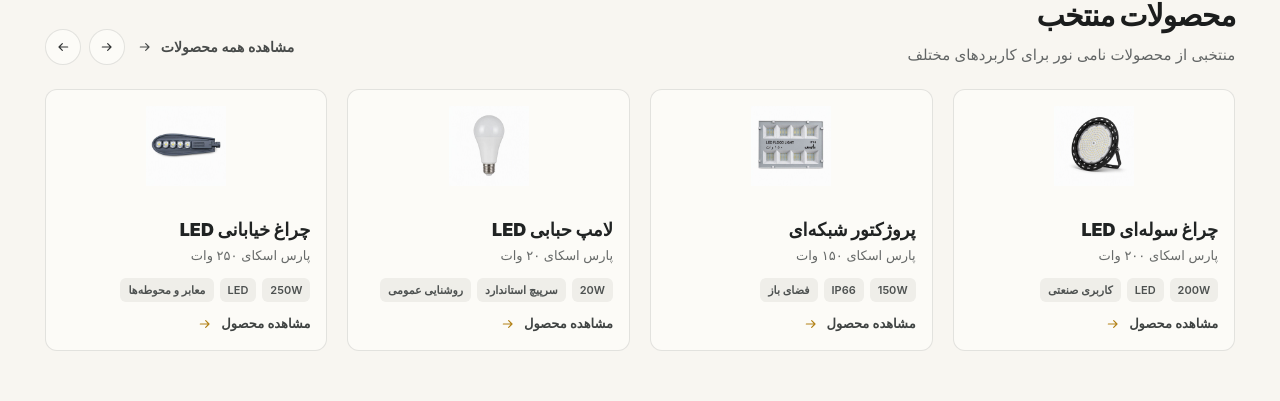
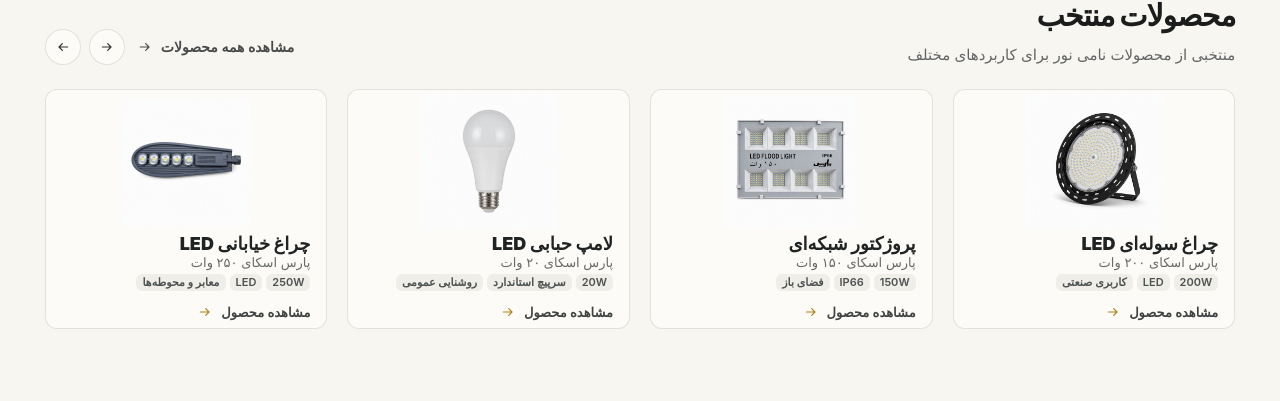
Before and after one commit to amin-soleimani1/nami-noor-website, a React (Vite) app: page / in a window 1280 px wide. Shown: the part 1423-1824 px from the top of the page. Built offline with nearby package versions, Linux system fonts and the light colour scheme.

Commit message:
fix: rebalance desktop featured product cards

```diff
--- a/src/components/FeaturedProducts.jsx
+++ b/src/components/FeaturedProducts.jsx
@@ -5,10 +5,10 @@
 import streetlightImage from '../assets/products/streetlight-250.jpg'
 
 const products = [
-  { image: highbayImage, alt: 'چراغ سوله‌ای LED پارس اسکای ۲۰۰ وات', title: 'چراغ سوله‌ای LED', model: 'پارس اسکای ۲۰۰ وات', specs: ['200W', 'LED', 'کاربری صنعتی'] },
-  { image: projectorImage, alt: 'پروژکتور شبکه‌ای پارس اسکای ۱۵۰ وات', title: 'پروژکتور شبکه‌ای', model: 'پارس اسکای ۱۵۰ وات', specs: ['150W', 'IP66', 'فضای باز'] },
-  { image: bulbImage, alt: 'لامپ حبابی LED پارس اسکای ۲۰ وات', title: 'لامپ حبابی LED', model: 'پارس اسکای ۲۰ وات', specs: ['20W', 'سرپیچ استاندارد', 'روشنایی عمومی'] },
-  { image: streetlightImage, alt: 'چراغ خیابانی LED پارس اسکای ۲۵۰ وات', title: 'چراغ خیابانی LED', model: 'پارس اسکای ۲۵۰ وات', specs: ['250W', 'LED', 'معابر و محوطه‌ها'] },
+  { image: highbayImage, alt: 'چراغ سوله‌ای LED پارس اسکای ۲۰۰ وات', title: 'چراغ سوله‌ای LED', model: 'پارس اسکای ۲۰۰ وات', specs: ['200W', 'LED', 'کاربری صنعتی'], desktopImageClass: 'lg:max-h-[8.5rem] lg:max-w-[96%]' },
+  { image: projectorImage, alt: 'پروژکتور شبکه‌ای پارس اسکای ۱۵۰ وات', title: 'پروژکتور شبکه‌ای', model: 'پارس اسکای ۱۵۰ وات', specs: ['150W', 'IP66', 'فضای باز'], desktopImageClass: 'lg:max-h-[8.25rem] lg:max-w-full' },
+  { image: bulbImage, alt: 'لامپ حبابی LED پارس اسکای ۲۰ وات', title: 'لامپ حبابی LED', model: 'پارس اسکای ۲۰ وات', specs: ['20W', 'سرپیچ استاندارد', 'روشنایی عمومی'], desktopImageClass: 'lg:max-h-[8.5rem] lg:max-w-[92%]' },
+  { image: streetlightImage, alt: 'چراغ خیابانی LED پارس اسکای ۲۵۰ وات', title: 'چراغ خیابانی LED', model: 'پارس اسکای ۲۵۰ وات', specs: ['250W', 'LED', 'معابر و محوطه‌ها'], desktopImageClass: 'lg:max-h-[8rem] lg:max-w-full' },
 ]
 
 function ArrowIcon({ className = '' }) {
@@ -48,17 +48,17 @@
 
         <div ref={railRef} tabIndex="0" aria-label="محصولات منتخب" className="-mx-5 flex snap-x snap-mandatory gap-4 overflow-x-auto px-5 pb-2 scroll-smooth [scrollbar-width:none] [&::-webkit-scrollbar]:hidden sm:-mx-8 sm:px-8 lg:mx-0 lg:gap-5 lg:px-0">
           {products.map((product) => (
-            <a key={product.title} href="#" className="group flex min-h-[25rem] w-[82%] shrink-0 snap-start flex-col overflow-hidden rounded-xl border border-black/10 bg-[#fcfbf7] transition-colors duration-300 hover:border-black/20 focus-visible:outline-2 focus-visible:outline-offset-4 focus-visible:outline-[#a97812] lg:min-h-[15rem] lg:w-[calc((100%-3.75rem)/4)]">
-              <div className="flex h-48 items-center justify-center bg-[#f1f0ec] p-6 lg:h-28 lg:bg-transparent lg:p-4">
-                <img src={product.image} alt={product.alt} className="size-full object-contain transition-transform duration-500 ease-out group-hover:scale-[1.02]" />
+            <a key={product.title} href="#" className="group flex min-h-[25rem] w-[82%] shrink-0 snap-start flex-col overflow-hidden rounded-xl border border-black/10 bg-[#fcfbf7] transition-colors duration-300 hover:border-black/20 focus-visible:outline-2 focus-visible:outline-offset-4 focus-visible:outline-[#a97812] lg:h-[15rem] lg:min-h-0 lg:w-[calc((100%-3.75rem)/4)]">
+              <div className="flex h-48 items-center justify-center bg-[#f1f0ec] p-6 lg:h-36 lg:bg-transparent lg:p-1">
+                <img src={product.image} alt={product.alt} className={`size-full object-contain transition-transform duration-500 ease-out group-hover:scale-[1.02] ${product.desktopImageClass}`} />
               </div>
-              <div className="flex flex-1 flex-col p-4 lg:p-4">
-                <h3 className="text-[17px] font-black leading-6 text-[#202323] lg:text-[18px]">{product.title}</h3>
-                <p className="mt-1 text-[13px] text-[#676a69]">{product.model}</p>
-                <ul className="mt-4 flex flex-wrap gap-1.5 lg:mt-3" aria-label="مشخصات محصول">
-                  {product.specs.map((spec) => <li key={spec} className="rounded-md bg-[#efeee9] px-2 py-1 text-[11px] font-semibold text-[#4d5150]">{spec}</li>)}
+              <div className="flex flex-1 flex-col p-4 lg:pb-2 lg:pt-0">
+                <h3 className="text-[17px] font-black leading-6 text-[#202323] lg:text-[18px] lg:leading-5">{product.title}</h3>
+                <p className="mt-1 text-[13px] text-[#676a69] lg:mt-0 lg:leading-4">{product.model}</p>
+                <ul className="mt-4 flex flex-wrap gap-1.5 lg:mt-1 lg:gap-1" aria-label="مشخصات محصول">
+                  {product.specs.map((spec) => <li key={spec} className="rounded-md bg-[#efeee9] px-2 py-1 text-[11px] font-semibold text-[#4d5150] lg:px-1.5 lg:py-0">{spec}</li>)}
                 </ul>
-                <span className="mt-auto inline-flex items-center gap-2 pt-5 text-[13px] font-semibold text-[#3f4342] transition-colors group-hover:text-[#a97812] lg:pt-3">مشاهده محصول <ArrowIcon className="text-[#b38218] transition-transform duration-300 group-hover:-translate-x-0.5" /></span>
+                <span className="mt-auto inline-flex items-center gap-2 pt-5 text-[13px] font-semibold text-[#3f4342] transition-colors group-hover:text-[#a97812] lg:pt-1 lg:leading-4">مشاهده محصول <ArrowIcon className="text-[#b38218] transition-transform duration-300 group-hover:-translate-x-0.5" /></span>
               </div>
             </a>
           ))}
```
